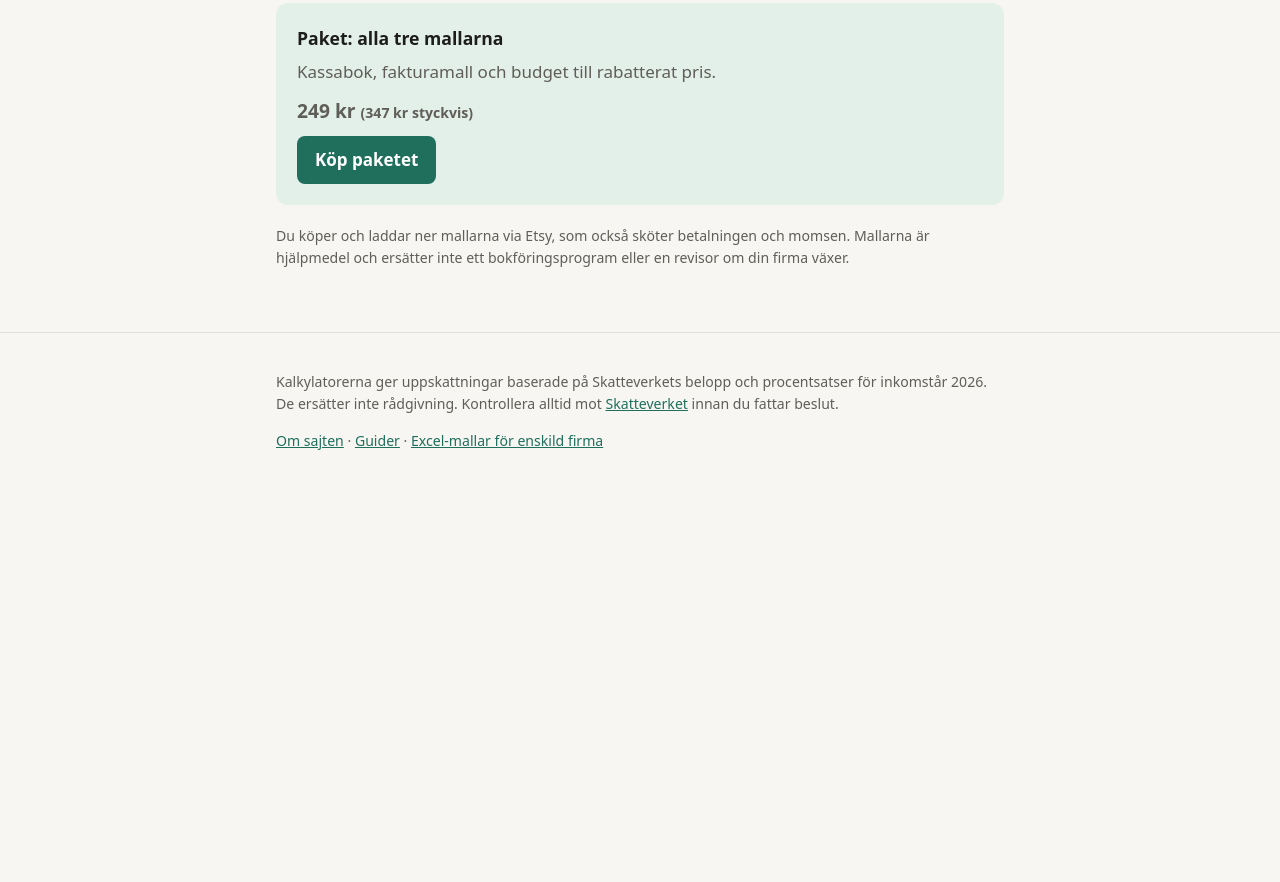
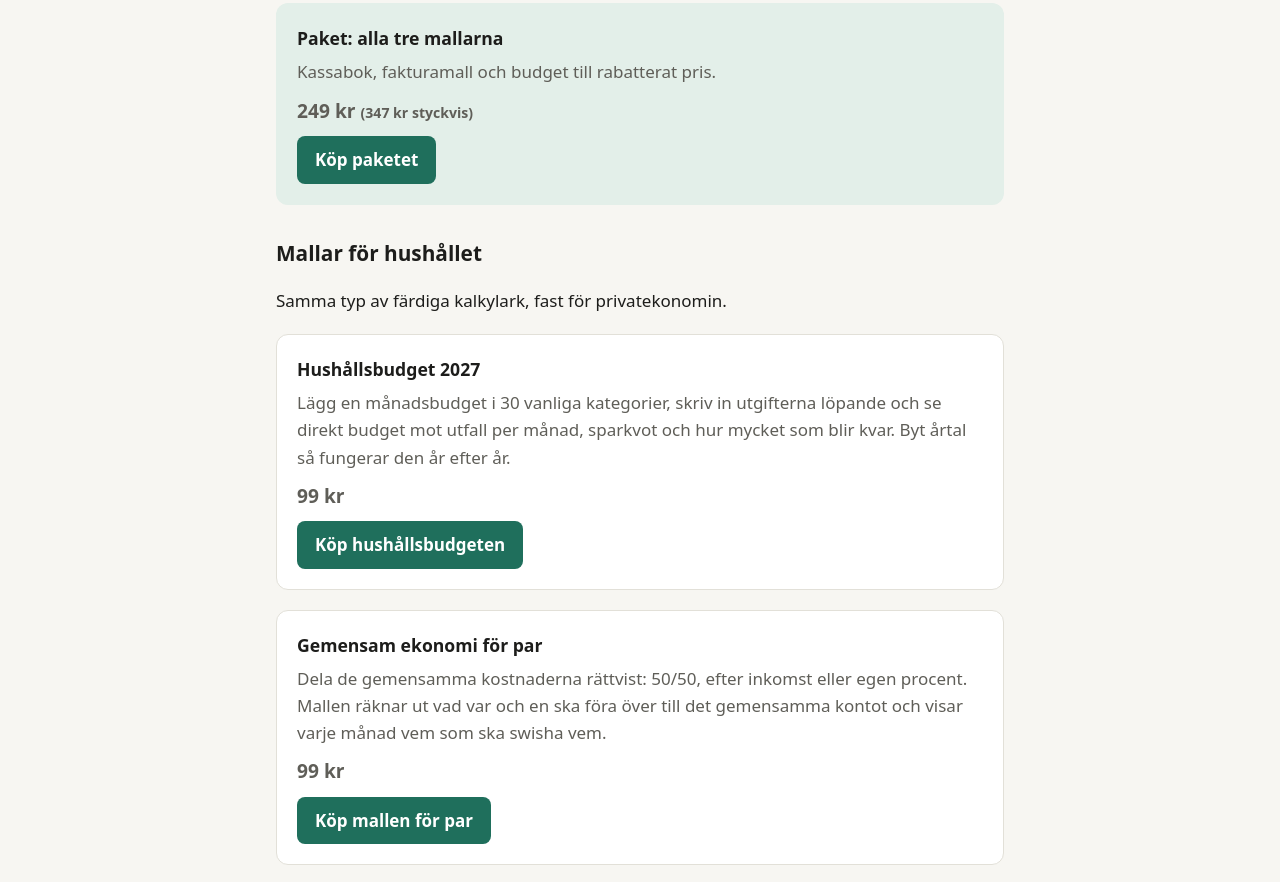
Before and after one commit to Dwalver/firmaraknaren, a plain HTML site: page mallar.html in a window 1280 px wide. Shown: the part 982-1864 px from the top of the page. Before the commit the page ends 1488 px from the top, so only its background shows below. Drawn offline with Linux system fonts and the light colour scheme.

Commit message:
Add Hushållsbudget and Gemensam ekonomi templates to mallar page (#11)
Claude-Session: https://claude.ai/code/session_01TcV97WRxFLFZRVNotedDZe

Co-authored-by: Claude <noreply@anthropic.com>

```diff
--- a/_src/config.json
+++ b/_src/config.json
@@ -5,5 +5,7 @@
   "BUY_FAKTURA": "https://www.etsy.com/listing/4621563695",
   "BUY_BUDGET": "https://www.etsy.com/listing/4621570708",
   "BUY_PAKET": "https://www.etsy.com/listing/4621571264",
+  "BUY_HUSHALL": "https://www.etsy.com/listing/4621710454",
+  "BUY_SAMBO": "https://www.etsy.com/listing/4621710902",
   "ANALYTICS_SNIPPET": ""
 }
--- a/mallar.html
+++ b/mallar.html
@@ -54,6 +54,23 @@
   <a class="btn" href="https://www.etsy.com/listing/4621571264">Köp paketet</a>
 </div>
 
+<h2>Mallar för hushållet</h2>
+<p>Samma typ av färdiga kalkylark, fast för privatekonomin.</p>
+
+<div class="card">
+  <h3>Hushållsbudget 2027</h3>
+  <p>Lägg en månadsbudget i 30 vanliga kategorier, skriv in utgifterna löpande och se direkt budget mot utfall per månad, sparkvot och hur mycket som blir kvar. Byt årtal så fungerar den år efter år.</p>
+  <p class="price">99 kr</p>
+  <a class="btn" href="https://www.etsy.com/listing/4621710454">Köp hushållsbudgeten</a>
+</div>
+
+<div class="card">
+  <h3>Gemensam ekonomi för par</h3>
+  <p>Dela de gemensamma kostnaderna rättvist: 50/50, efter inkomst eller egen procent. Mallen räknar ut vad var och en ska föra över till det gemensamma kontot och visar varje månad vem som ska swisha vem.</p>
+  <p class="price">99 kr</p>
+  <a class="btn" href="https://www.etsy.com/listing/4621710902">Köp mallen för par</a>
+</div>
+
 <p class="note">Du köper och laddar ner mallarna via Etsy, som också sköter betalningen och momsen. Mallarna är hjälpmedel och ersätter inte ett bokföringsprogram eller en revisor om din firma växer.</p>
 
 </div></main>
```
Also changed, not shown: _src/src/mallar.html (+17 -0 lines).
